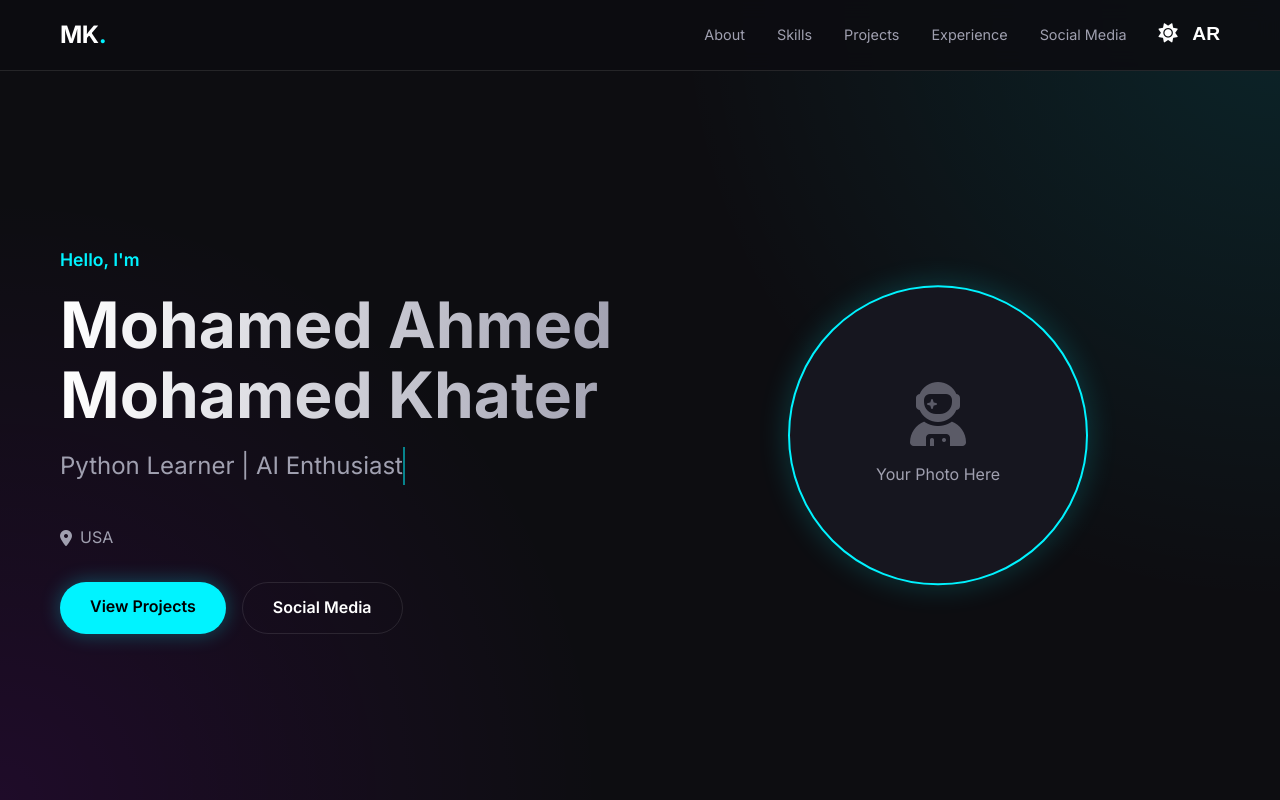
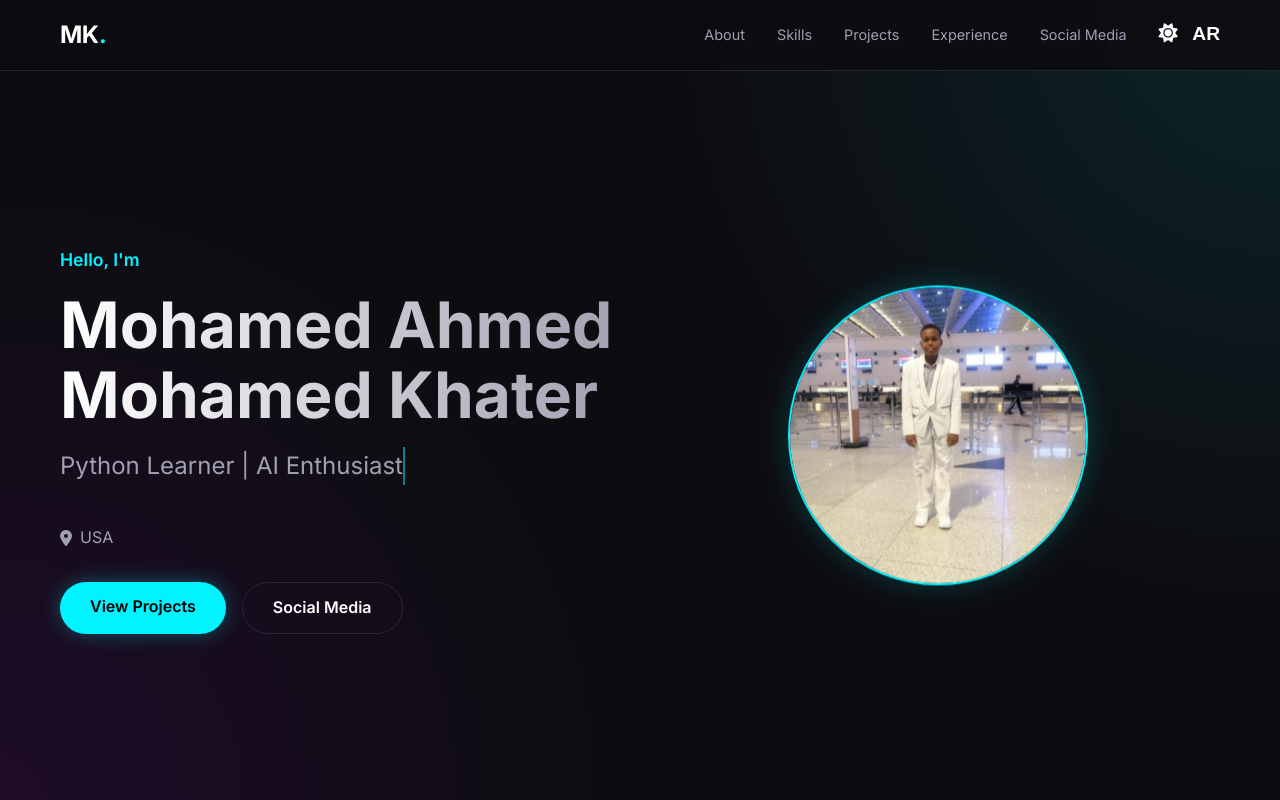
Before and after one commit to de77fult/all-about-my-self, a plain HTML site: page index.html in a window 1280 px wide. Shown: the top 800 px of the page. Drawn offline with Linux system fonts and the light colour scheme.

Commit message:
Add files via upload

```diff
--- a/index.html
+++ b/index.html
@@ -53,10 +53,7 @@
             </div>
             <div class="hero-image">
                 <!-- Replace 'path/to/your/photo.jpg' with your actual photo path -->
-                <div class="photo-placeholder">
-                    <i class="fas fa-user-astronaut"></i>
-                    <span>Your Photo Here</span>
-                </div>
+                <img src="profile.jpg" alt="Mohamed Ahmed Mohamed Khater">
             </div>
         </div>
     </header>
```
Also changed, not shown: profile.jpg (added).
